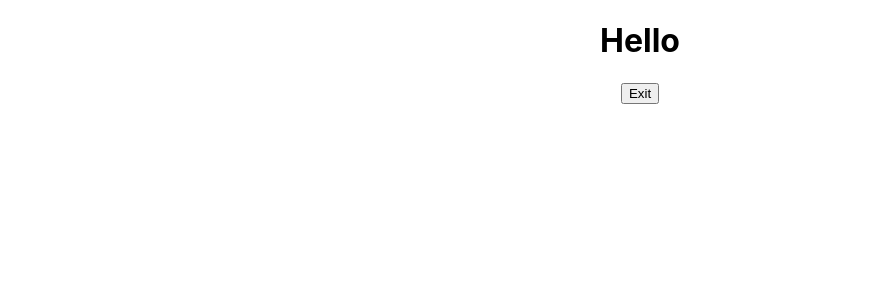
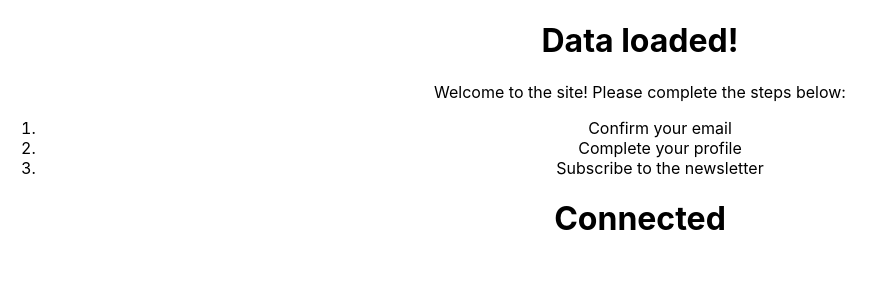
Before and after one commit to vkleer/react-app, a React (Create React App) app in the folder my-app/: page / in a window 1280 px wide. Shown: the top 300 px of the page, without its empty margins (0-886 px from the left). Built offline with nearby package versions, Linux system fonts and the light colour scheme.

Commit message:
Create conditional functional and class components

```diff
--- a/my-app/src/App.js
+++ b/my-app/src/App.js
@@ -6,6 +6,8 @@
 import EventsClass from './components/EventsClass';
 import EventsFunctional from './components/EventsFunctional';
 import EventBinding from './components/EventBinding';
+import ConditionalRenderingClass from './components/ConditionalRenderingClass';
+import ConditionalRenderingFunctional from './components/ConditionalRenderingFunctional';
 
 function App() {
   return (
@@ -15,7 +17,9 @@
       {/* <StatefulGreetingWithCallback /> */}
       {/* <EventsClass />
       <EventsFunctional /> */}
-      <EventBinding />
+      {/* <EventBinding /> */}
+      <ConditionalRenderingClass/>
+      <ConditionalRenderingFunctional connected={true}/>
     </div>
   );
 }
--- /dev/null
+++ b/my-app/src/components/ConditionalRenderingClass.js
@@ -0,0 +1,33 @@
+import React, { Component } from 'react'
+
+export class ConditionalRenderingClass extends Component {
+    constructor(props) {
+      super(props)
+
+      this.state = {
+         isLoaded: true,
+         isLoggedIn: true
+      }
+    }
+  render() {
+    return (
+      <div>
+        <h1>{this.state.isLoaded ? 'Data loaded!' : 'Loading...'}</h1>
+        {this.state.isLoggedIn ? (
+            <div>
+                <p>Welcome to the site! Please complete the steps below:</p>
+                <ol>
+                    <li>Confirm your email</li>
+                    <li>Complete your profile</li>
+                    <li>Subscribe to the newsletter</li>
+                </ol>
+            </div>
+        ) : (
+            <p>Please sign in.</p>
+        )}
+      </div>
+    )
+  }
+}
+
+export default ConditionalRenderingClass
--- /dev/null
+++ b/my-app/src/components/ConditionalRenderingFunctional.js
@@ -0,0 +1,11 @@
+import React from 'react'
+
+function ConditionalRenderingFunctional(props) {
+  return (
+    <div>
+        <h1>{props.connected ? 'Connected' : 'Not connected'}</h1>
+    </div>
+  )
+}
+
+export default ConditionalRenderingFunctional
```
